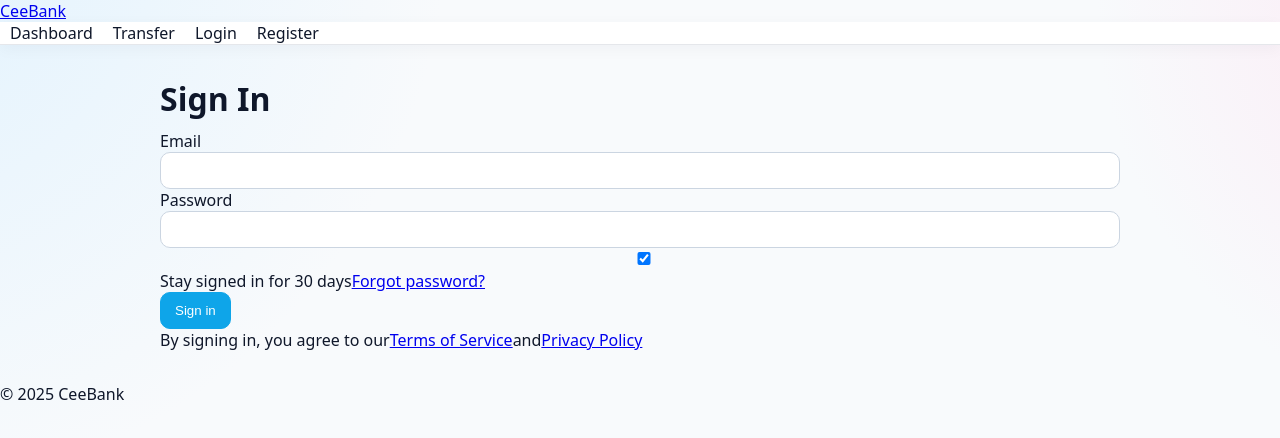
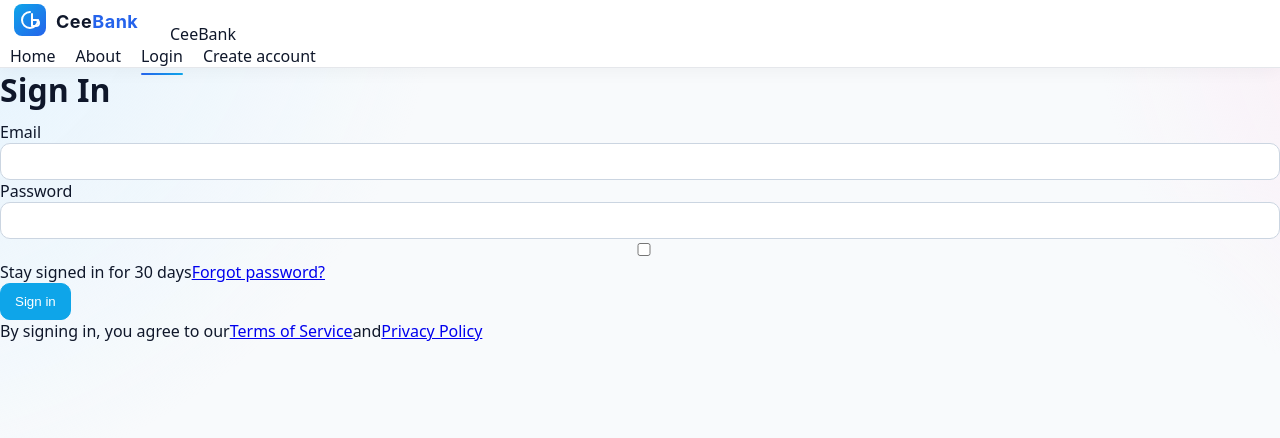
Before and after one commit to Udie-Cynthia/ceebank, a React (Vite) app in the folder client/: page /login in a window 1280 px wide. Shown: the top 438 px of the page. Built offline with nearby package versions, Linux system fonts and the light colour scheme.

Commit message:
UI: navbar + Home/About, clickable Quick Actions, tighter checkboxes; server auth tweak

```diff
--- a/client/src/App.tsx
+++ b/client/src/App.tsx
@@ -1,50 +1,51 @@
-import React from 'react';
-import { BrowserRouter, Routes, Route, Link, Navigate } from 'react-router-dom';
-import Dashboard from './components/Dashboard';
-import LoginPage from './components/LoginPage';
-import Register from './components/Register';
-import TransferPage from './components/TransferPage';
+import { BrowserRouter, Routes, Route } from "react-router-dom";
+import Navbar from "./components/Navbar";
+import Home from "./pages/Home";
+import About from "./pages/About";
 
-function TopNav() {
+/* Existing pages you already have */
+import LoginPage from "./components/LoginPage";
+import Register from "./components/Register";
+import Dashboard from "./components/Dashboard";
+import TransferPage from "./components/TransferPage";
+
+/* Minimal placeholder pages for quick actions */
+function Placeholder({ title }: { title: string }) {
   return (
-    <header className="border-b bg-white">
-      <div className="max-w-6xl mx-auto h-14 px-4 flex items-center justify-between">
-        <Link to="/" className="font-semibold">CeeBank</Link>
-        <nav className="flex items-center gap-4 text-sm">
-          <Link to="/">Dashboard</Link>
-          <Link to="/transfer">Transfer</Link>
-          <Link to="/login">Login</Link>
-          <Link to="/register">Register</Link>
-        </nav>
-      </div>
-    </header>
-  );
-}
-
-function Footer() {
-  return (
-    <footer className="border-t mt-10">
-      <div className="max-w-6xl mx-auto px-4 py-6 text-sm text-gray-500">
-        © {new Date().getFullYear()} CeeBank
-      </div>
-    </footer>
+    <main className="mx-auto max-w-3xl px-4 py-12">
+      <h1 className="text-2xl font-bold">{title}</h1>
+      <p className="mt-2 text-gray-600">Demo page — feature wiring in progress.</p>
+    </main>
   );
 }
 
 export default function App() {
   return (
     <BrowserRouter>
-      <TopNav />
-      <main className="min-h-[calc(100vh-140px)] bg-gray-50">
-        <Routes>
-          <Route path="/" element={<Dashboard />} />
-          <Route path="/login" element={<LoginPage />} />
-          <Route path="/register" element={<Register />} />
-          <Route path="/transfer" element={<TransferPage />} />
-          <Route path="*" element={<Navigate to="/" replace />} />
-        </Routes>
-      </main>
-      <Footer />
+      <Navbar />
+      <Routes>
+        {/* Top-level routes */}
+        <Route path="/" element={<Home />} />
+        <Route path="/about" element={<About />} />
+
+        {/* Auth */}
+        <Route path="/login" element={<LoginPage />} />
+        <Route path="/register" element={<Register />} />
+
+        {/* App */}
+        <Route path="/dashboard" element={<Dashboard />} />
+        <Route path="/transfer" element={<TransferPage />} />
+
+        {/* Quick actions destinations */}
+        <Route path="/airtime" element={<Placeholder title="Buy Airtime" />} />
+        <Route path="/pay-bills" element={<Placeholder title="Pay Bills" />} />
+        <Route path="/loans" element={<Placeholder title="Loans" />} />
+        <Route path="/cards" element={<Placeholder title="Virtual Cards" />} />
+        <Route path="/qr" element={<Placeholder title="QR Payments" />} />
+
+        {/* Catch-all → Home */}
+        <Route path="*" element={<Home />} />
+      </Routes>
     </BrowserRouter>
   );
 }
--- a/client/src/components/LoginPage.tsx
+++ b/client/src/components/LoginPage.tsx
@@ -48,10 +48,11 @@ export default function LoginPage() {
         </div>
 
         <div className="flex items-center justify-between">
-          <label className="flex items-center gap-2">
-            <input type="checkbox" checked={stay} onChange={e=>setStay(e.target.checked)} />
-            <span className="text-sm">Stay signed in for 30 days</span>
+          <label className="mt-3 flex items-center gap-2 text-sm text-gray-700">
+          <input type="checkbox" className="h-4 w-4" />
+          <span>Stay signed in for 30 days</span>
           </label>
+
           <a className="text-sm text-blue-600 hover:underline" href="#">Forgot password?</a>
         </div>
 
--- /dev/null
+++ b/client/src/components/Navbar.tsx
@@ -0,0 +1,57 @@
+import { Link, NavLink } from "react-router-dom";
+
+export default function Navbar() {
+  const linkBase =
+    "px-3 py-2 rounded-md text-sm font-medium transition-colors";
+  const active =
+    "bg-black text-white";
+  const idle =
+    "text-gray-800 hover:bg-gray-200";
+
+  return (
+    <header className="w-full border-b bg-white">
+      <nav className="mx-auto max-w-6xl flex items-center justify-between px-4 py-3">
+        <Link to="/" className="flex items-center gap-2">
+          <img src="/ceebank-logo.svg" alt="CeeBank" className="h-6 w-6" />
+          <span className="text-lg font-semibold">CeeBank</span>
+        </Link>
+
+        <div className="flex items-center gap-1">
+          <NavLink
+            to="/"
+            end
+            className={({ isActive }) =>
+              `${linkBase} ${isActive ? active : idle}`
+            }
+          >
+            Home
+          </NavLink>
+          <NavLink
+            to="/about"
+            className={({ isActive }) =>
+              `${linkBase} ${isActive ? active : idle}`
+            }
+          >
+            About
+          </NavLink>
+          <NavLink
+            to="/login"
+            className={({ isActive }) =>
+              `${linkBase} ${isActive ? active : idle}`
+            }
+          >
+            Login
+          </NavLink>
+          <NavLink
+            to="/register"
+            className={({ isActive }) =>
+              `${linkBase} ${isActive ? active : idle}`
+            }
+          >
+            Create account
+          </NavLink>
+        </div>
+      </nav>
+    </header>
+  );
+}
--- a/client/src/components/QuickActions.tsx
+++ b/client/src/components/QuickActions.tsx
@@ -1,32 +1,32 @@
-import React from 'react';
-import { useNavigate } from 'react-router-dom';
+import { Link } from "react-router-dom";
 
-function Card({ title, subtitle, to, disabled }: { title: string; subtitle: string; to?: string; disabled?: boolean }) {
-  const nav = useNavigate();
+type Props = { compact?: boolean };
+
+const actions = [
+  { to: "/airtime", title: "Buy Airtime", desc: "Top up any network instantly." },
+  { to: "/transfer", title: "Transfer", desc: "Send money to banks & wallets." },
+  { to: "/pay-bills", title: "Pay Bills", desc: "Utility, TV, internet, more." },
+  { to: "/loans", title: "Loans", desc: "Quick demo loans & offers." },
+  { to: "/cards", title: "Virtual Cards", desc: "Create and manage virtual cards." },
+  { to: "/qr", title: "QR Payments", desc: "Scan & pay at merchants." },
+];
+
+export default function QuickActions({ compact }: Props) {
   return (
-    <button
-      onClick={() => to && nav(to)}
-      disabled={disabled}
-      className="text-left rounded-2xl border p-4 bg-white hover:bg-gray-50 disabled:opacity-60 w-full"
-    >
-      <div className="font-medium">{title}</div>
-      <div className="text-sm text-gray-600">{subtitle}</div>
-    </button>
+    <div className={compact ? "" : "mt-6"}>
+      {!compact && <h2 className="text-xl font-semibold mb-3">Quick Actions</h2>}
+      <div className="grid sm:grid-cols-2 lg:grid-cols-3 gap-3">
+        {actions.map((a) => (
+          <Link
+            key={a.to}
+            to={a.to}
+            className="block rounded-lg border p-4 hover:shadow-sm transition-shadow"
+          >
+            <div className="font-medium">{a.title}</div>
+            <div className="text-sm text-gray-600 mt-1">{a.desc}</div>
+          </Link>
+        ))}
+      </div>
+    </div>
   );
 }
-
-export default function QuickActions() {
-  return (
-    <section className="space-y-3">
-      <h2 className="text-lg font-semibold">Quick Actions</h2>
-      <div className="grid gap-3 sm:grid-cols-2 lg:grid-cols-3">
-        <Card title="Buy Airtime" subtitle="Top up any network instantly." disabled />
-        <Card title="Transfer" subtitle="Send money to banks & wallets." to="/transfer" />
-        <Card title="Pay Bills" subtitle="Utility, TV, internet, more." disabled />
-        <Card title="Loans" subtitle="Quick demo loans & offers." disabled />
-        <Card title="Virtual Cards" subtitle="Create and manage virtual cards." disabled />
-        <Card title="QR Payments" subtitle="Scan & pay at merchants." disabled />
-      </div>
-    </section>
-  );
-}
--- a/client/src/components/Register.tsx
+++ b/client/src/components/Register.tsx
@@ -81,12 +81,15 @@ export default function Register() {
           <span className="text-sm">Stay signed in for 30 days</span>
         </label>
 
-        <label className="flex items-center gap-2">
-          <input type="checkbox" checked={agree} onChange={e=>setAgree(e.target.checked)} />
-          <span className="text-sm">
-            By creating an account, you agree to our <a className="text-blue-600 hover:underline" href="#">Terms of Service</a> and <a className="text-blue-600 hover:underline" href="#">Privacy Policy</a>.
-          </span>
+        <label className="mt-3 flex items-start gap-2 text-sm text-gray-700">
+        <input type="checkbox" className="mt-1 h-4 w-4" />
+        <span>
+         By creating an account, you agree to our{" "}
+        <a href="#" className="underline">Terms of Service</a> and{" "}
+        <a href="#" className="underline">Privacy Policy</a>.
+        </span>
         </label>
+
 
         {err && <div className="rounded-lg bg-red-50 text-red-700 text-sm p-3">{err}</div>}
         {okMsg && <div className="rounded-lg bg-green-50 text-green-700 text-sm p-3">{okMsg}</div>}
--- /dev/null
+++ b/client/src/pages/About.tsx
@@ -0,0 +1,16 @@
+export default function About() {
+  return (
+    <main className="mx-auto max-w-3xl px-4 py-10">
+      <h1 className="text-3xl font-bold">About CeeBank</h1>
+      <p className="mt-3 text-gray-700 leading-relaxed">
+        CeeBank is a modern demo banking experience. It showcases clean UX,
+        fast API integration, and realistic flows like transfers, airtime, bill
+        payments, loans (demo), virtual cards, and QR payments.
+      </p>
+      <p className="mt-3 text-gray-700">
+        This project is built for investor and recruiter demos—polished, stable,
+        and with a clear architecture.
+      </p>
+    </main>
+  );
+}
--- /dev/null
+++ b/client/src/pages/Home.tsx
@@ -0,0 +1,30 @@
+import { Link } from "react-router-dom";
+import QuickActions from "../components/QuickActions";
+
+export default function Home() {
+  return (
+    <main className="mx-auto max-w-6xl px-4">
+      <section className="grid md:grid-cols-2 gap-8 items-center py-10">
+        <div>
+          <h1 className="text-3xl md:text-4xl font-bold leading-tight">
+            Banking that feels effortless.
+          </h1>
+          <p className="mt-3 text-gray-600">
+            Send money, buy airtime, pay bills, create virtual cards—fast and secure.
+          </p>
+          <div className="mt-5 flex gap-3">
+            <Link to="/register" className="px-4 py-2 rounded-md bg-black text-white">
+              Get started
+            </Link>
+            <Link to="/about" className="px-4 py-2 rounded-md border">
+              Learn more
+            </Link>
+          </div>
+        </div>
+        <div className="border rounded-xl p-6">
+          <QuickActions compact />
+        </div>
+      </section>
+    </main>
+  );
+}
```
Also changed, not shown: 1 other file (tests, documents, lock files or other folders).
